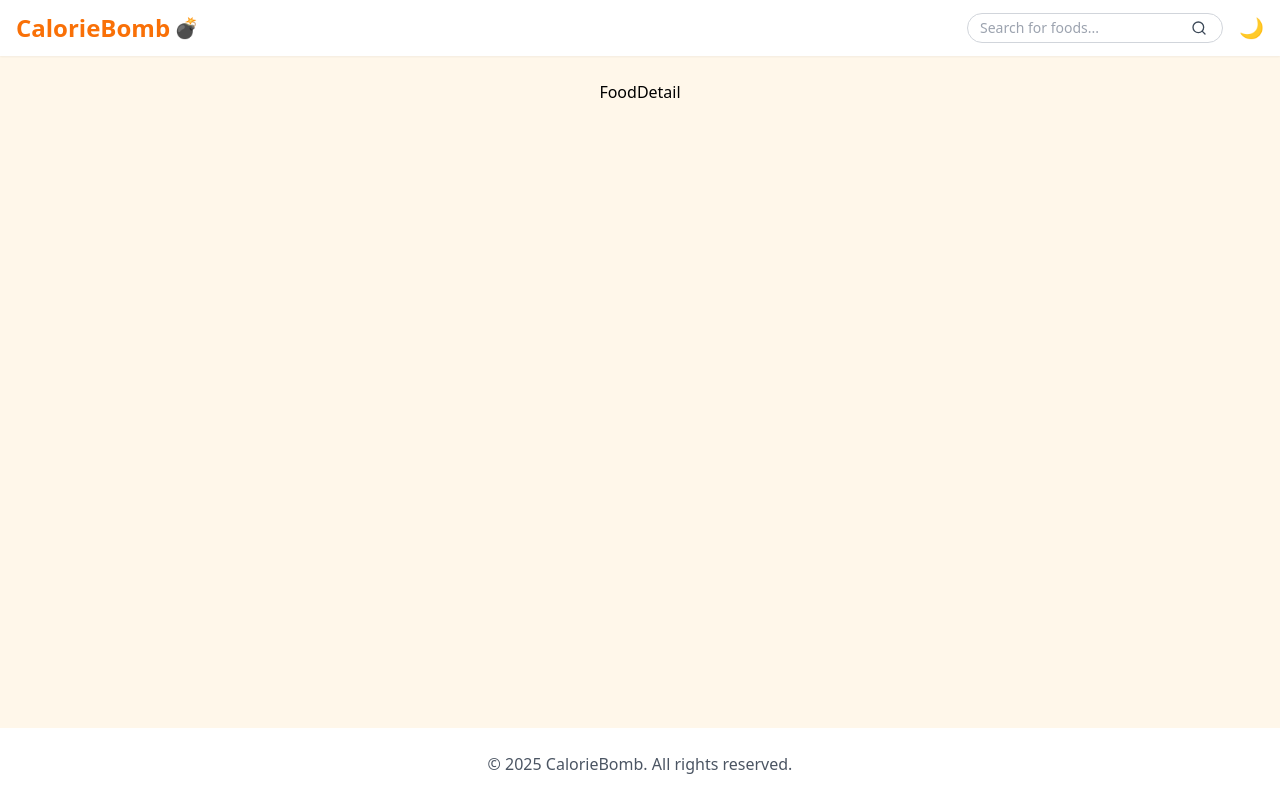
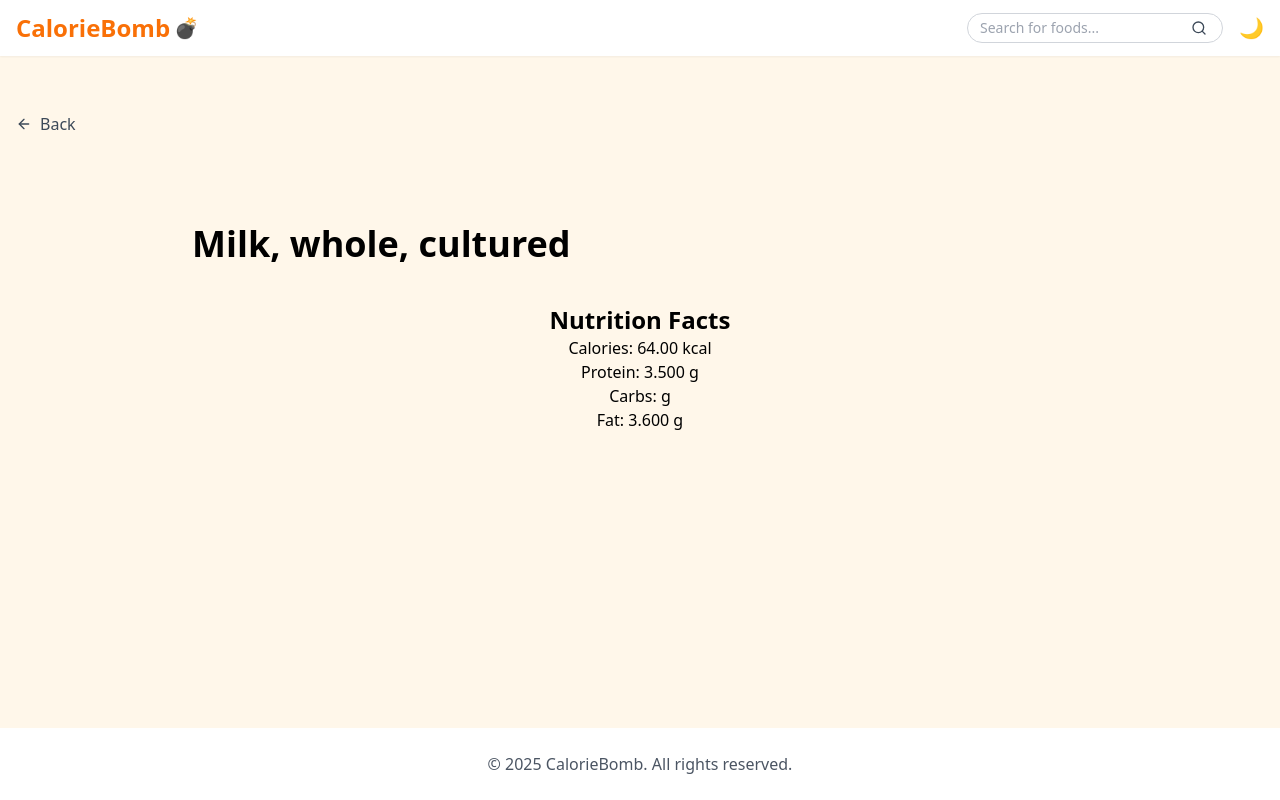
Before and after one commit to helven/caloriebomb-react, a React (Vite) app: page /foods/120 in a window 1280 px wide. Built offline with nearby package versions, Linux system fonts and the light colour scheme.

Commit message:
- Food detail page prototype

```diff
--- a/src/app/foods/[id]/page.tsx
+++ b/src/app/foods/[id]/page.tsx
@@ -1,8 +1,94 @@
+// @ts-nocheck : JS compatible
+// 1. React and React ecosystem imports
+import { useState, useEffect } from 'react';
+//import { useMemo } from 'react'
+
+// 2. Asset imports
+import { mockFoods } from "@/data/mockData";
+
+// 3. Component imports
+import { useNavigationService } from '@/services/navigation';
+import { Link } from '@/components/common/Link';
+
 function FoodDetail() {
+  const [showCompareModal, setShowCompareModal] = useState(false);
+  const [isComparing, setIsComparing] = useState(false);
+  const [compareFood, setCompareFood] = useState(null);
+  const [customServingSize, setCustomServingSize] = useState(100);
 
+  const navigation = useNavigationService();
+
+  const foodId = navigation.getParams().id ?? '';
+  const food = mockFoods.find((food) => food.id === foodId);
+  console.log('food', food);
   return (
     <>
-      FoodDetail
+      <section className="container mx-auto px-4 py-8">
+        <div className="mb-6 flex justify-between">
+          <Link href="/foods" className="flex items-center">
+            <svg xmlns="http://www.w3.org/2000/svg"
+              width="24"
+              height="24"
+              viewBox="0 0 24 24"
+              fill="none"
+              stroke="currentColor"
+              strokeWidth="2"
+              strokeLinecap="round"
+              strokeLinejoin="round"
+              className="lucide lucide-arrow-left mr-2 h-4 w-4">
+              <path d="m12 19-7-7 7-7"></path>
+              <path d="M19 12H5"></path>
+            </svg>
+            Back
+          </Link>
+        </div>
+      </section>
+
+      <section className="container mx-auto px-4 py-8">
+        {(isComparing && food && compareFood) ? (
+          <>
+            {/* First Food */}
+            <div>Food 1</div>
+            {/* Second Food */}
+            <div>Food 2</div>
+          </>
+        ) : food ? (
+          /* Food */
+          <div className="max-w-4xl mx-auto">
+            <div className="flex flex-col md:flex-row items-center justify-between">
+              <div className="flex flex-col items-start">
+                <h1 className="text-4xl font-bold mb-2">{food.name}</h1>
+                <p className="text-lg text-gray-600">{food.description}</p>
+              </div>
+            </div>
+            {(food.image && food.image !== '') ? (
+              <div className="mt-8">
+                <img src={food.image} alt={food.name} className="w-full h-auto" />
+              </div>
+            ) : ('')}
+            <div className="mt-8">
+              <h2 className="text-2xl font-bold">Nutrition Facts</h2>
+              <ul>
+                <li>Calories: {food.calories_kcal} kcal</li>
+                <li>Protein: {food.protein_g} g</li>
+                <li>Carbs: {food.carbs_g} g</li>
+                <li>Fat: {food.fat_g} g</li>
+              </ul>
+            </div>
+            {/*<div className="flex mt-8 justify-center items-center space-x-4">
+              <button
+                onClick={() => setShowCompareModal(true)}
+                className="btn btn-primary"
+              >
+                Compare
+              </button>
+            </div>*/}
+          </div>
+        ) : (
+          /* No Food */
+          <div>No Food</div>
+        )}
+      </section>
     </>
   );
 }
```
